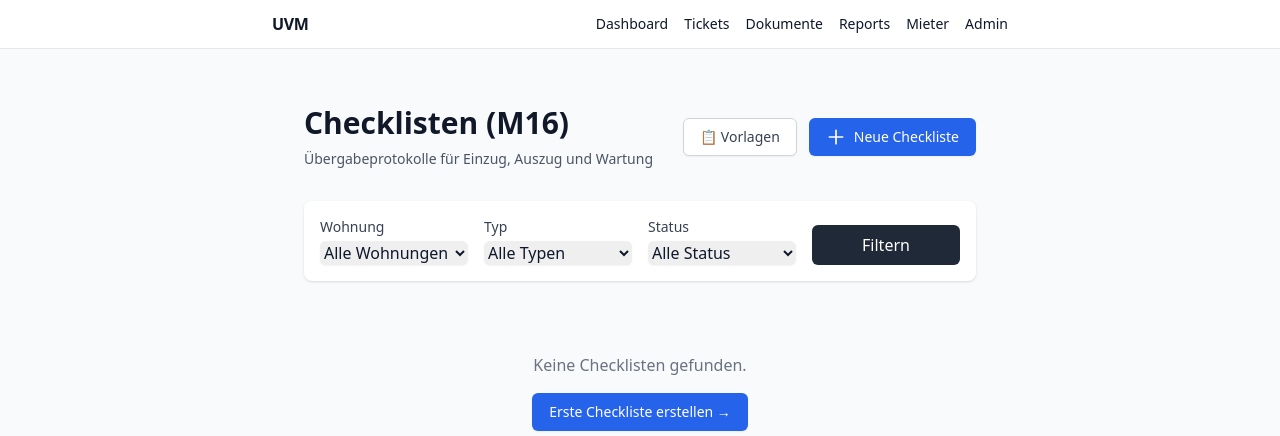
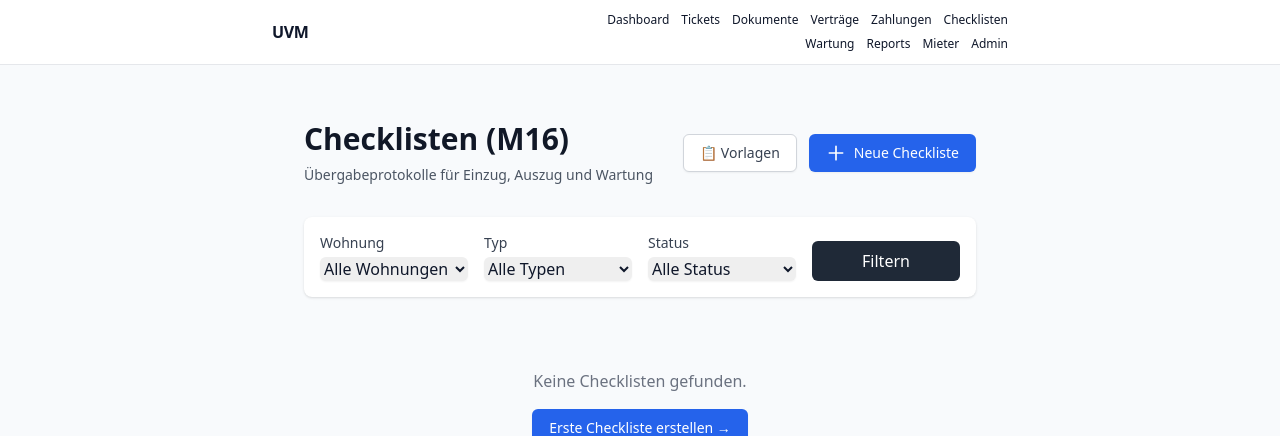
Before and after one commit to Duly330AI/uvm, a Django app: page /portal/checklists/ in a window 1280 px wide. Shown: the top 436 px of the page. Run offline with Django 5.2, Linux system fonts and the light colour scheme; the visitor is signed in with stand-in values (Sample User, id 1); data comes from the database, SQL or seed files in the repository; data that the repository does not hold is empty; parts of the project's set-up code (start-up, migrations or seed data) failed here and were passed over; some libraries are stand-ins or nearby versions.

Commit message:
fix(UI): Portal Navigation erweitert + Responsive Design 📱
FEATURES:
✅ Alle implementierten Features in Navigation sichtbar
✅ Responsive Design mit flex-wrap (Auto-Umbruch auf Mobile)
✅ 10 Navigation Items (vorher 6):
   - Dashboard
   - Tickets
   - Dokumente
   - Verträge (NEU!)
   - Zahlungen (NEU!)
   - Checklisten (NEU!)
   - Wartung (NEU!)
   - Reports
   - Mieter
   - Admin

RESPONSIVE BEHAVIOR:
- Desktop (>1024px): Alle Links in 1 Zeile
- Tablet (768-1024px): 2-3 Zeilen automatisch
- Mobile (<768px): 3-4 Zeilen automatisch

CSS CHANGES:
- flex-wrap: Multi-line support
- gap-x-3 gap-y-2: Kompakter vertical spacing
- whitespace-nowrap: Links nicht mittendrin umbrechen
- justify-end: Rechtsbündig
- max-w-md: Navigation width limit
- text-xs: Kleinere Schrift für mehr Platz

FIXED:
- M12a (Verträge) jetzt zugänglich via /portal/contracts/
- M12b (Zahlungen) jetzt zugänglich via /portal/payments/
- M16 (Checklisten) jetzt zugänglich via /portal/checklists/
- M15 (Wartung) jetzt zugänglich via /portal/maintenance/

BEFORE: Nur 6 Links, Features versteckt
AFTER: 10 Links, alle Features erreichbar, mobile-friendly!

```diff
--- a/backend/app/templates/portal/base.html
+++ b/backend/app/templates/portal/base.html
@@ -1,10 +1,44 @@
 {% extends "_base_front.html" %} {% block header_right %}
-<nav class="flex gap-4 text-sm">
-  <a class="hover:underline" href="{% url 'portal_dashboard' %}">Dashboard</a>
-  <a class="hover:underline" href="{% url 'portal_issues' %}">Tickets</a>
-  <a class="hover:underline" href="{% url 'portal_documents' %}">Dokumente</a>
-  <a class="hover:underline" href="{% url 'portal_reports' %}">Reports</a>
-  <a class="hover:underline" href="{% url 'portal_tenants' %}">Mieter</a>
-  <a class="hover:underline" href="/admin/">Admin</a>
+<nav class="flex flex-wrap gap-x-3 gap-y-2 text-xs justify-end max-w-md">
+  <a
+    class="hover:underline whitespace-nowrap"
+    href="{% url 'portal_dashboard' %}"
+    >Dashboard</a
+  >
+  <a class="hover:underline whitespace-nowrap" href="{% url 'portal_issues' %}"
+    >Tickets</a
+  >
+  <a
+    class="hover:underline whitespace-nowrap"
+    href="{% url 'portal_documents' %}"
+    >Dokumente</a
+  >
+  <a
+    class="hover:underline whitespace-nowrap"
+    href="{% url 'portal_contracts' %}"
+    >Verträge</a
+  >
+  <a
+    class="hover:underline whitespace-nowrap"
+    href="{% url 'portal_payments' %}"
+    >Zahlungen</a
+  >
+  <a
+    class="hover:underline whitespace-nowrap"
+    href="{% url 'portal_checklists' %}"
+    >Checklisten</a
+  >
+  <a
+    class="hover:underline whitespace-nowrap"
+    href="{% url 'portal_maintenance_list' %}"
+    >Wartung</a
+  >
+  <a class="hover:underline whitespace-nowrap" href="{% url 'portal_reports' %}"
+    >Reports</a
+  >
+  <a class="hover:underline whitespace-nowrap" href="{% url 'portal_tenants' %}"
+    >Mieter</a
+  >
+  <a class="hover:underline whitespace-nowrap" href="/admin/">Admin</a>
 </nav>
 {% endblock %} {% block content %}{% block portal %}{% endblock %}{% endblock %}
```
